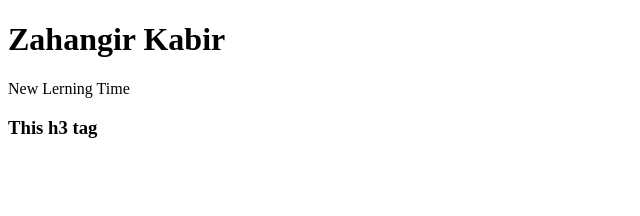
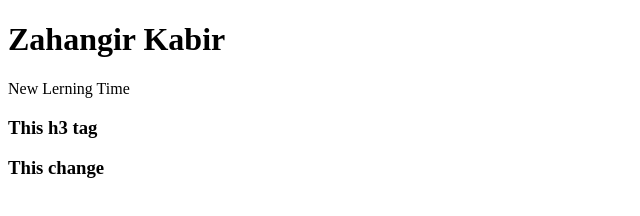
Before and after one commit to Zahangir-Kabir/my-first-website, a plain HTML site: page index.html in a window 1280 px wide. Shown: the whole page, without its empty margins (0-640 px from the left). Drawn offline with Linux system fonts and the light colour scheme.

Commit message:
Update index.html

```diff
--- a/index.html
+++ b/index.html
@@ -10,6 +10,7 @@
         <h1>Zahangir Kabir</h1>
         <p>New Lerning Time</p>
         <h3>This h3 tag</3>
+        <p>This change</p>
     </div>
 </body>
 </html>
```
